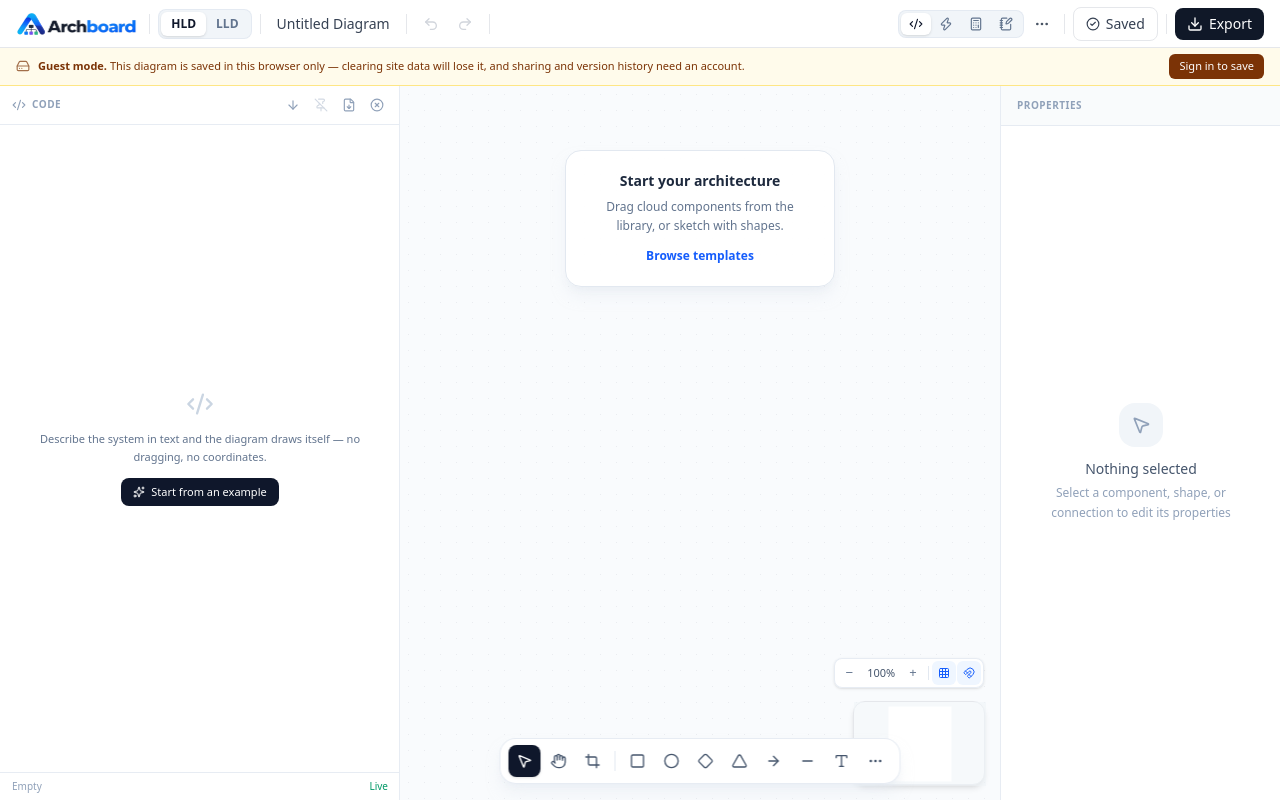
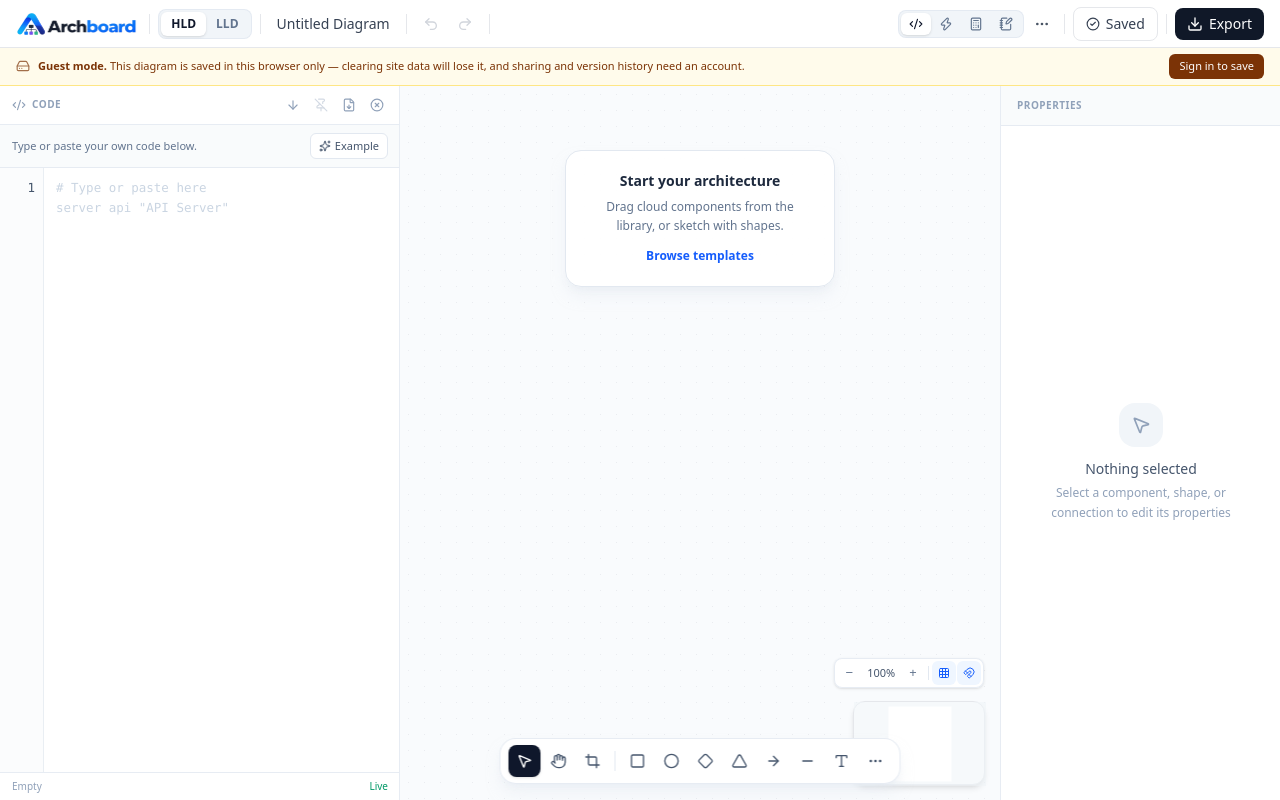
Before and after one commit to sand1027/Archboard, a Next.js app: page /try in a window 1280 px wide. Both pictures are taken after a click on the button 915 px from the left and 23 px from the top of the page. Built offline with nearby package versions, Linux system fonts and the light colour scheme.

Commit message:
refactor(dsl/panel): tidy the pane chrome

```diff
--- a/components/dsl/DslPanel.tsx
+++ b/components/dsl/DslPanel.tsx
@@ -72,6 +72,7 @@ export default function DslPanel() {
   const setPins = useDslStore((s) => s.setPins)
 
   const setCodeOpen = useUiStore((s) => s.setCodeOpen)
+  const hasNodes = useDiagramStore((s) => s.nodes.length > 0)
 
   const errors = useMemo(() => diagnostics.filter((d) => d.severity === 'error'), [diagnostics])
   const warnings = useMemo(
@@ -175,16 +176,45 @@ export default function DslPanel() {
         </button>
       </div>
 
-      {source.trim() === '' ? (
-        <EmptyState onStart={insertStarter} onImport={importFromCanvas} />
-      ) : (
-        <CodeEditor
-          value={source}
-          onChange={setSource}
-          diagnostics={diagnostics}
-          placeholder="server api &quot;API Server&quot;"
-        />
+      {/*
+        The editor stays mounted even when the source is empty.
+
+        Replacing it with an empty-state used to be the whole pane, so select-all +
+        backspace (or deleting the example) left only "Start from an example" and
+        "Generate from this canvas" — no place to type or paste your own.
+      */}
+      {source.trim() === '' && (
+        <div className="flex shrink-0 flex-wrap items-center gap-2 border-b border-slate-200/80 bg-slate-50/80 px-3 py-2">
+          <p className="mr-auto text-[11px] text-slate-500">
+            Type or paste your own code below.
+          </p>
+          <button
+            type="button"
+            onClick={insertStarter}
+            className="flex items-center gap-1 rounded-md border border-slate-200 bg-white px-2 py-1 text-[11px] font-medium text-slate-600 transition-colors hover:bg-slate-50"
+          >
+            <Sparkles className="h-3 w-3" />
+            Example
+          </button>
+          {hasNodes && (
+            <button
+              type="button"
+              onClick={importFromCanvas}
+              className="flex items-center gap-1 rounded-md border border-slate-200 bg-white px-2 py-1 text-[11px] font-medium text-slate-600 transition-colors hover:bg-slate-50"
+            >
+              <FileDown className="h-3 w-3" />
+              From canvas
+            </button>
+          )}
+        </div>
       )}
+      <CodeEditor
+        value={source}
+        onChange={setSource}
+        diagnostics={diagnostics}
+        autoFocus={source.trim() === ''}
+        placeholder={'# Type or paste here\nserver api "API Server"'}
+      />
 
       {/* diagnostics */}
       {diagnostics.length > 0 && (
@@ -252,41 +282,3 @@ function DiagnosticRow({ diagnostic }: { diagnostic: Diagnostic }) {
     </li>
   )
 }
-
-function EmptyState({
-  onStart,
-  onImport,
-}: {
-  onStart: () => void
-  onImport: () => void
-}) {
-  const hasNodes = useDiagramStore((s) => s.nodes.length > 0)
-
-  return (
-    <div className="flex min-h-0 flex-1 flex-col items-center justify-center gap-3 px-6 text-center">
-      <Code2 className="h-7 w-7 text-slate-300" />
-      <p className="text-[11px] leading-relaxed text-slate-500">
-        Describe the system in text and the diagram draws itself — no dragging, no
-        coordinates.
-      </p>
-
-      <button
-        onClick={onStart}
-        className="flex items-center gap-1.5 rounded-lg bg-slate-900 px-3 py-1.5 text-[11px] font-medium text-white transition-colors hover:bg-slate-700"
-      >
-        <Sparkles className="h-3 w-3" />
-        Start from an example
-      </button>
-
-      {hasNodes && (
-        <button
-          onClick={onImport}
-          className="flex items-center gap-1.5 rounded-lg border border-slate-200 px-3 py-1.5 text-[11px] font-medium text-slate-600 transition-colors hover:bg-slate-50"
-        >
-          <FileDown className="h-3 w-3" />
-          Generate from this canvas
-        </button>
-      )}
-    </div>
-  )
-}
```
